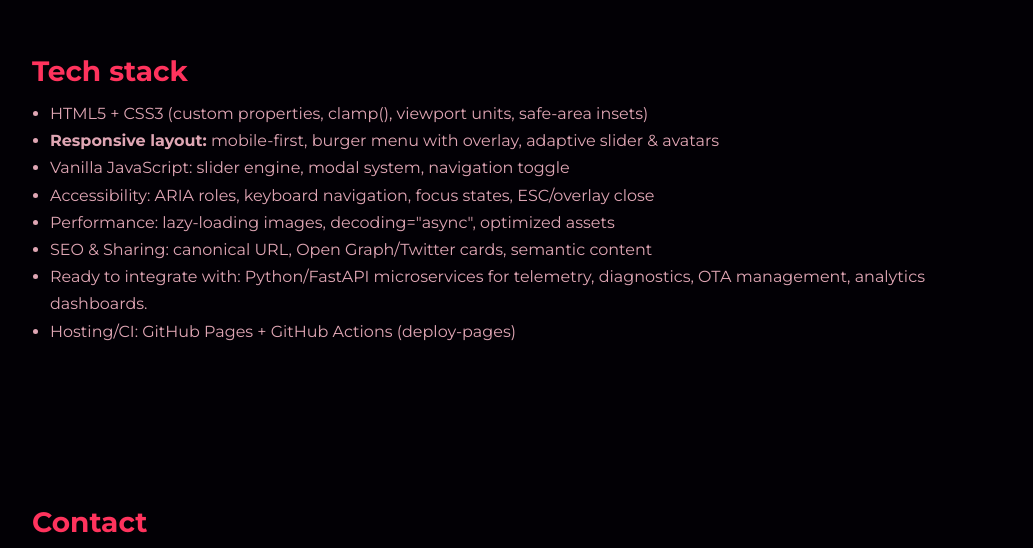
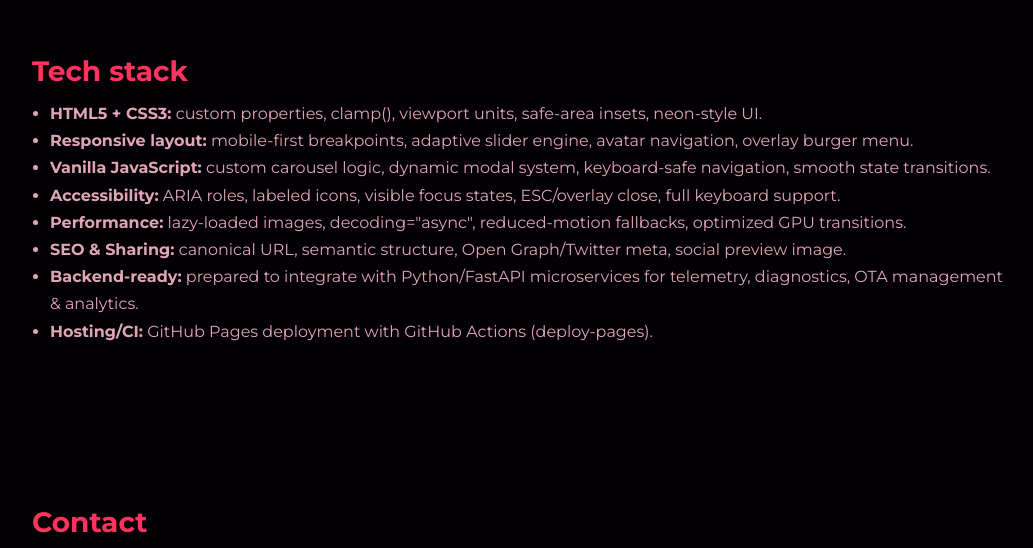
Before and after one commit to Mr-Shams86/EV_Software_Service_Hub, a plain HTML site: page index.html in a window 1280 px wide. Shown: the part 846-1394 px from the top of the page, without its empty margins (122-1155 px from the left). Drawn offline with nearby package versions, Linux system fonts and the light colour scheme.

Commit message:
enhance(ui): redesigned Tech stack section with cleaner structure and premium EV styling

```diff
--- a/index.html
+++ b/index.html
@@ -281,20 +281,51 @@
 
   <main>
     <section id="tech">
-      <h2>Tech stack</h2>
-      <ul>
-        <li>HTML5 + CSS3 (custom properties, <code>clamp()</code>, viewport units, safe-area insets)</li>
-        <li><strong>Responsive layout:</strong> mobile-first, burger menu with overlay, adaptive slider & avatars</li>
-        <li>Vanilla JavaScript: slider engine, modal system, navigation toggle</li>
-        <li>Accessibility: ARIA roles, keyboard navigation, focus states, ESC/overlay close</li>
-        <li>Performance: lazy-loading images, <code>decoding="async"</code>, optimized assets</li>
-        <li>SEO & Sharing: canonical URL, Open Graph/Twitter cards, semantic content</li>
-        <li>Ready to integrate with:
-          Python/FastAPI microservices for telemetry, diagnostics, OTA management, analytics dashboards.
-        </li>
-        <li>Hosting/CI: GitHub Pages + GitHub Actions (<code>deploy-pages</code>)</li>
-      </ul>
-    </section>
+  <h2>Tech stack</h2>
+  <ul>
+    <li>
+      <strong>HTML5 + CSS3:</strong>
+      custom properties, clamp(), viewport units, safe-area insets, neon-style UI.
+    </li>
+
+    <li>
+      <strong>Responsive layout:</strong>
+      mobile-first breakpoints, adaptive slider engine, avatar navigation, overlay burger menu.
+    </li>
+
+    <li>
+      <strong>Vanilla JavaScript:</strong>
+      custom carousel logic, dynamic modal system, keyboard-safe navigation, smooth state transitions.
+    </li>
+
+    <li>
+      <strong>Accessibility:</strong>
+      ARIA roles, labeled icons, visible focus states, ESC/overlay close, full keyboard support.
+    </li>
+
+    <li>
+      <strong>Performance:</strong>
+      lazy-loaded images, <code>decoding="async"</code>, reduced-motion fallbacks, optimized GPU transitions.
+    </li>
+
+    <li>
+      <strong>SEO & Sharing:</strong>
+      canonical URL, semantic structure, Open Graph/Twitter meta, social preview image.
+    </li>
+
+    <li>
+      <strong>Backend-ready:</strong>
+      prepared to integrate with Python/FastAPI microservices for telemetry, diagnostics,
+      OTA management & analytics.
+    </li>
+
+    <li>
+      <strong>Hosting/CI:</strong>
+      GitHub Pages deployment with GitHub Actions (<code>deploy-pages</code>).
+    </li>
+  </ul>
+</section>
+
 
     <section id="contact">
       <h2>Contact</h2>
```
